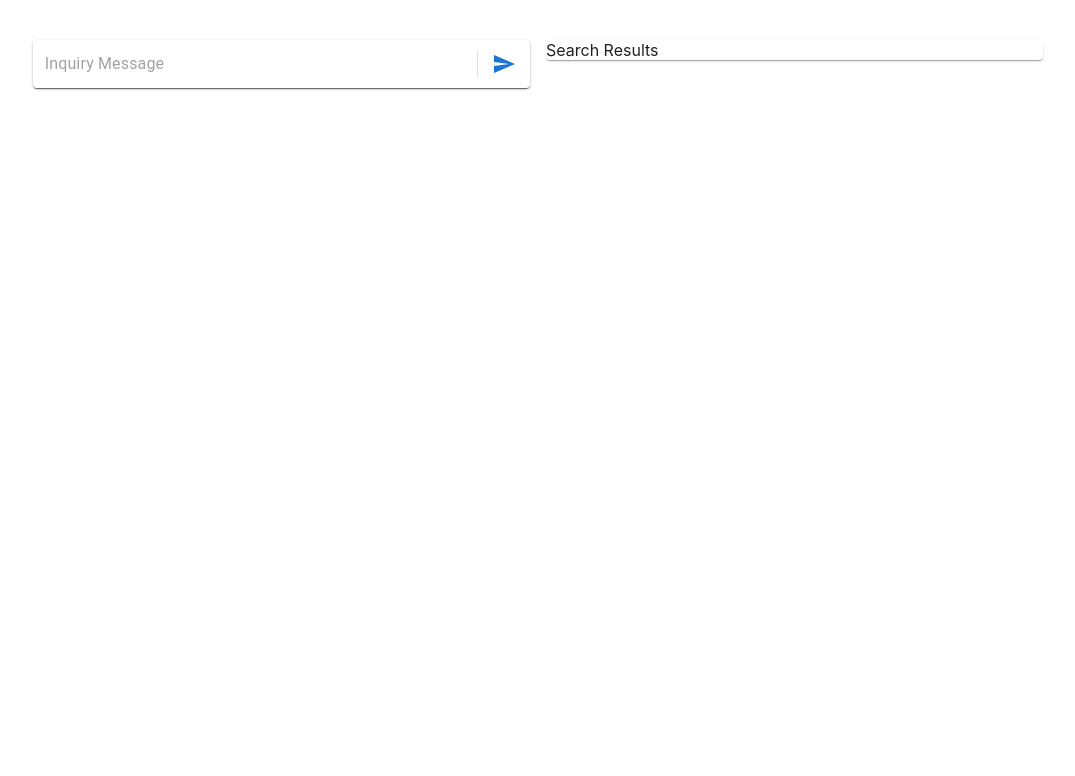
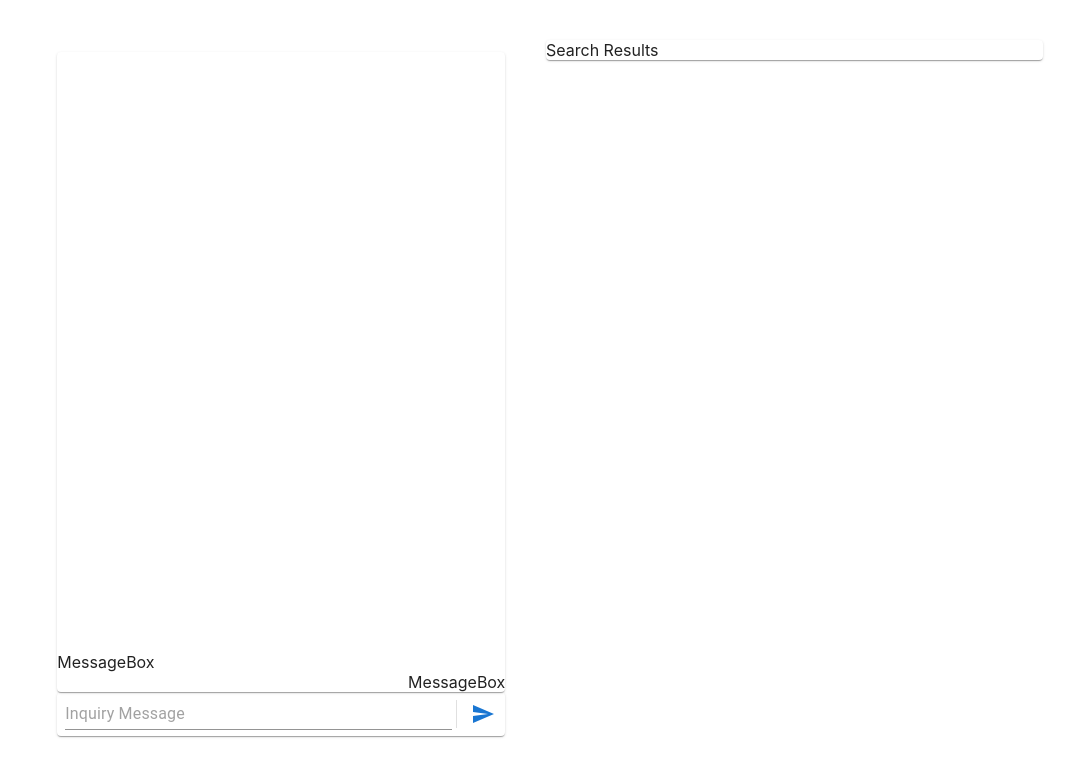
Before and after one commit to SenjorWhite/interview-bot, a React (Create React App) app: page / in a window 1280 px wide. Shown: the top 776 px of the page, without its empty margins (102-1177 px from the left). Built offline with nearby package versions, Linux system fonts and the light colour scheme.

Commit message:
Added the basic message box component

```diff
--- a/src/App.tsx
+++ b/src/App.tsx
@@ -8,9 +8,7 @@ function App() {
 		<div className="App">
 			<Grid container spacing={2} justifyContent="center">
 				<Grid item xs={5}>
-					<Paper>
-						<ChatBox />
-					</Paper>
+					<ChatBox />
 				</Grid>
 				<Grid item xs={5}>
 					<Paper>Search Results</Paper>
--- a/src/components/ChatBox.tsx
+++ b/src/components/ChatBox.tsx
@@ -1,20 +1,61 @@
-import React from 'react';
-import { IconButton, Paper, InputBase, Divider } from '@mui/material';
+import React, { useEffect, useState } from 'react';
+import { IconButton, Paper, InputBase, Divider, Input } from '@mui/material';
 import SendIcon from '@mui/icons-material/Send';
+import { Container } from '@mui/system';
+import MessageBox from './MessageBox';
 
 const ChatBox: React.FC = () => {
+	const [inputValue, setInputValue] = useState('');
+	const [messages, setMassages] = useState<string[]>([]);
+
+	useEffect(() => {
+		console.log(messages);
+	}, [messages]);
+
+	const handleKeyPress = (event: React.KeyboardEvent<HTMLInputElement>) => {
+		if (event.key === 'Enter') {
+			handleSubmit();
+		}
+	};
+
+	const handleSubmit = () => {
+		if (inputValue.trim() !== '') {
+			setMassages([...messages, inputValue.trim()]);
+		}
+		setInputValue('');
+	};
+
 	return (
-		<Paper component="form" sx={{ p: '2px 4px', display: 'flex', alignItems: 'center' }}>
-			<InputBase
+		<Container sx={{ display: 'flex', flexDirection: 'column', alignItems: 'center', p: '12px' }}>
+			<Paper
+				sx={{
+					width: '35vw',
+					height: '80vh',
+					display: 'flex',
+					// alignItems: 'center',
+					flexDirection: 'column-reverse',
+					// justifyContent: 'space-between',
+					position: 'relative',
+				}}
+			>
+				<MessageBox align="left" />
+				<MessageBox align="right" />
+			</Paper>
+			<Paper sx={{ width: '35vw', display: 'flex', alignItems: 'center' }}>
+				<Input
+					value={inputValue}
+					onKeyDown={handleKeyPress}
+					onChange={(event: React.ChangeEvent<HTMLInputElement>) => setInputValue(event.target.value)}
 					sx={{ ml: 1, flex: 1 }}
 					placeholder="Inquiry Message"
-				inputProps={{ 'aria-label': 'search google maps' }}
+					inputProps={{ 'aria-label': 'inquiry message' }}
 				/>
 				<Divider sx={{ height: 28, m: 0.5 }} orientation="vertical" />
-			<IconButton color="primary" sx={{ p: '10px' }} aria-label="directions">
+				<IconButton onClick={handleSubmit} color="primary" sx={{ p: '10px' }}>
 					<SendIcon />
 				</IconButton>
 			</Paper>
+		</Container>
 	);
 };
 
--- /dev/null
+++ b/src/components/MessageBox.tsx
@@ -0,0 +1,17 @@
+import React, { useEffect, useState } from 'react';
+
+interface MessageBoxProps {
+	align: 'left' | 'right';
+}
+
+const MessageBox: React.FC<MessageBoxProps> = ({ align }) => {
+	const basicStyle = { alignSelf: 'flex-end' };
+
+	const leftStyle = { marginLeft: 'auto' };
+	const rightStyle = { marginRight: 'auto' };
+
+	const style = align === 'left' ? { ...basicStyle, ...leftStyle } : { ...basicStyle, ...rightStyle };
+	return <div style={style}>MessageBox</div>;
+};
+
+export default MessageBox;
```
Lines whose indentation alone changed are shown as unchanged.
